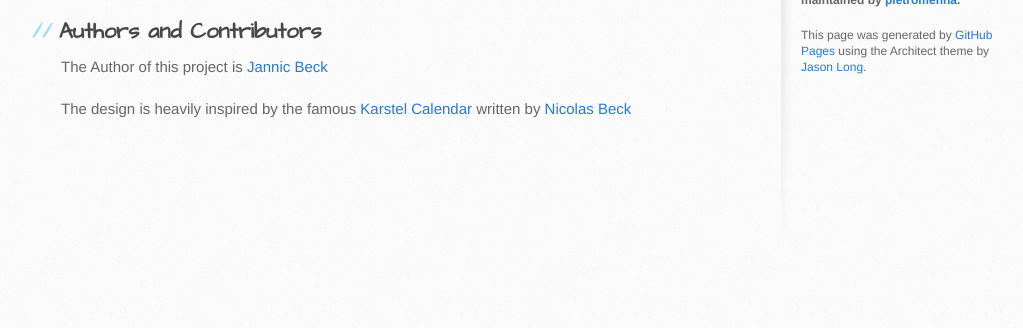
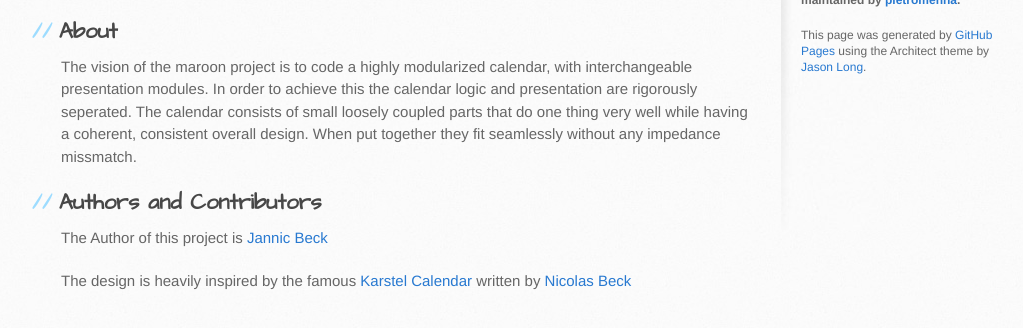
Before and after one commit to JannicBeck/maroon, a Jekyll site: the page built from index.html, in a window 1280 px wide, cut to the strip 540-868 px from the top of the page. Shown: the whole strip, without its empty margins (109-1132 px from the left). Built offline with Jekyll 4.4.1, drawn with Linux system fonts in a browser that asks for light colours; nearby versions of some CDN libraries.

Commit message:
updated about text

```diff
--- a/index.html
+++ b/index.html
@@ -13,6 +13,12 @@ title: Maroon
 <h2>Usage</h2>
 {% gist 6e144bdd73cd35793a3c %}
 
+<h2>About</h2>
+The vision of the maroon project is to code a highly modularized calendar, with interchangeable presentation modules.
+In order to achieve this the calendar logic and presentation are rigorously seperated.
+The calendar consists of small loosely coupled parts that do one thing very well while having a coherent, consistent overall design.
+When put together they fit seamlessly without any impedance missmatch.
+
 <h2>Authors and Contributors</h2>
 <p> The Author of this project is <a href="https://github.com/jb300" class="user-mention">Jannic Beck</a></p>
 <p>The design is heavily inspired by the famous <a href="http://nico1510.github.io/karstel/">Karstel Calendar</a> written by <a href="https://github.com/nico1510" class="user-mention">Nicolas Beck</a></p>
```
